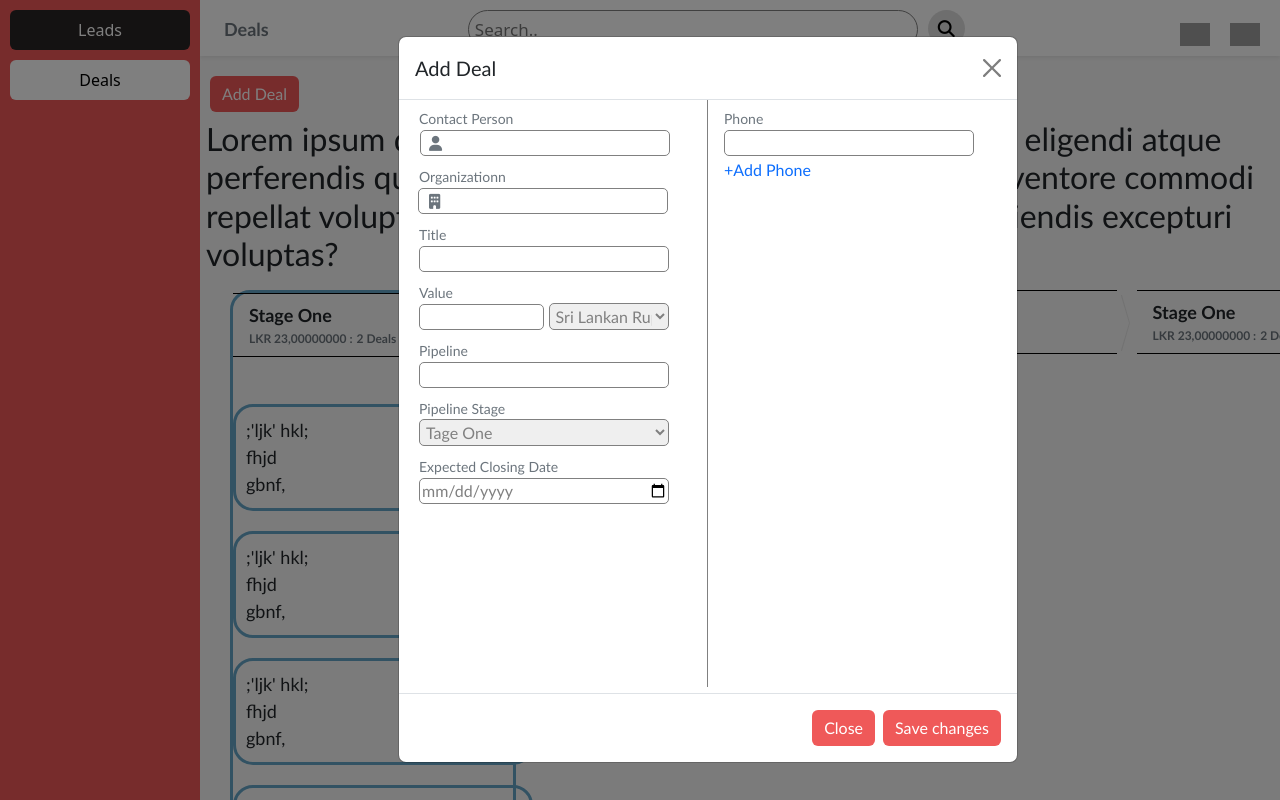
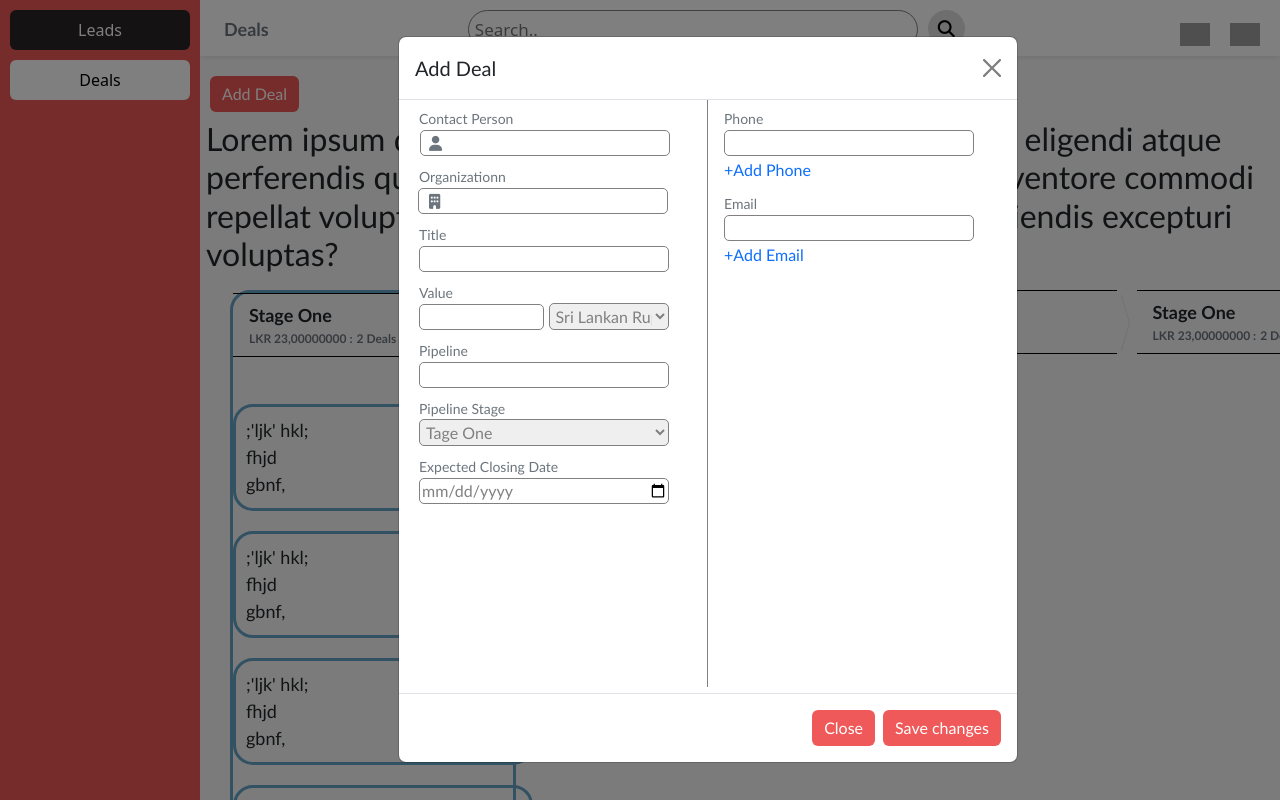
Before and after one commit to SmpManeth/pipedrive-php, a PHP site: page /pipedrive-php/dashboard.php in a window 1280 px wide, after a click on "Add Deal". Run offline with PHP 8.4, Linux system fonts and the light colour scheme; some libraries are stand-ins or nearby versions; grey boxes are pictures that could not be loaded.

Commit message:
add deal function added

```diff
--- a/app/includes/deals.php
+++ b/app/includes/deals.php
@@ -68,6 +68,19 @@
                            <input class="input-field" type="text">
                            <a class="add_field_button text-decoration-none  h6">+Add Phone</a>
                            <div class="input_fields_wrap">
+
+
+
+                           </div>
+
+
+                        </div>
+                        <div class="model-item text-muted">
+                           <p class="">Email</p>
+
+                           <input class="input-field" type="text">
+                           <a class="add_f_button text-decoration-none  h6">+Add Email</a>
+                           <div class="input_wrap">
 
 
 
--- a/assets/js/scripts.js
+++ b/assets/js/scripts.js
@@ -112,3 +112,23 @@ $(document).ready(function () {
         $(this).parent('div').parent('div').remove(); x--;
     })
 });
+$(document).ready(function () {
+    var max_fields = 10; //maximum input boxes allowed
+    var wrapper = $(".input_wrap"); //Fields wrapper
+    var add_button = $(".add_f_button"); //Add button ID
+
+    var x = 0; //initlal text box count
+    $(add_button).click(function (e) { //on add input button click
+        e.preventDefault();
+        if (x < max_fields) { //max input box allowed
+            x++; //text box increment
+            $(wrapper).append('<div><input type="text" name="email" class="input-field"><div class="input-group-append"><button class="btn btn-outline-danger remove_field" type="button">Remove</button></div></div>');
+
+        }
+    });
+
+    $(wrapper).on("click", ".remove_field", function (e) { //user click on remove text
+        e.preventDefault();
+        $(this).parent('div').parent('div').remove(); x--;
+    })
+});
```
